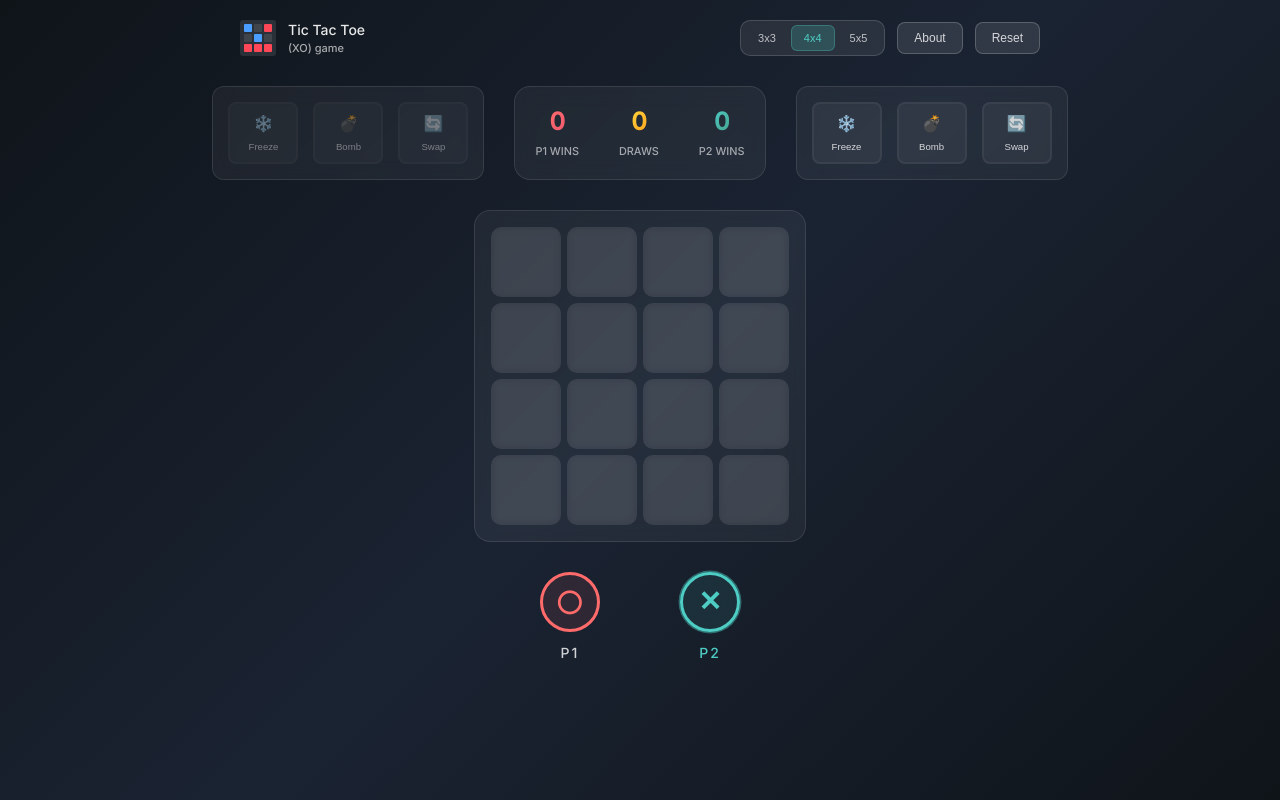
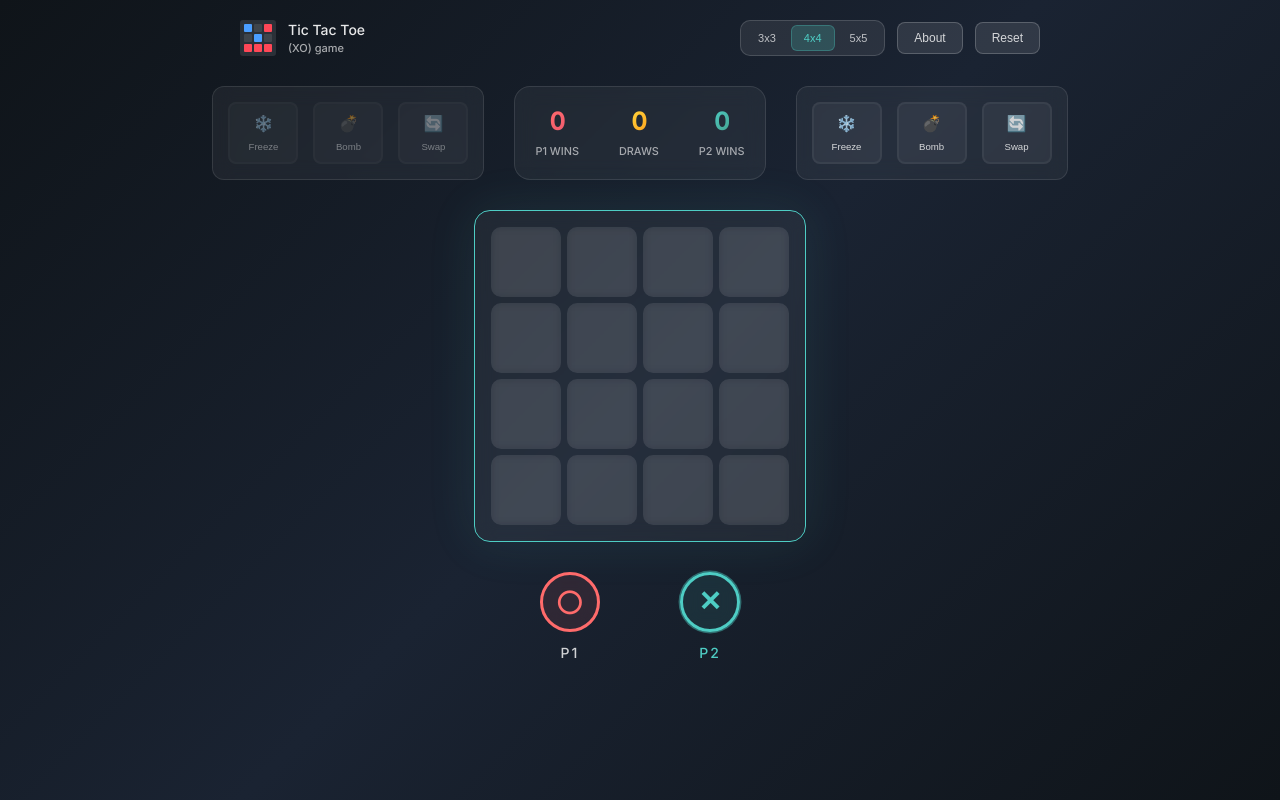
Before and after one commit to mahmoudalnkeeb/tic-tac-toe-multiplayer, a Next.js app: page / in a window 1280 px wide. Built offline with nearby package versions, Linux system fonts and the light colour scheme.

Commit message:
feat(XOBoard): change boarder color of the board based on player turn color

```diff
--- a/src/components/XOGame/XOBoard/XOBoard.jsx
+++ b/src/components/XOGame/XOBoard/XOBoard.jsx
@@ -1,13 +1,15 @@
+import { SYMBOL_X } from "@/data/constants";
 import { useXOStore } from "@/stores/xo.store/xo.store";
 import BoardRow from "./BoardRow/BoardRow";
 import WinnerPopUp from "./WinnerPopUp/WinnerPopUp";
 import s from "./XOBoard.module.scss";
 
 const XOBoard = () => {
-  const { board } = useXOStore((state) => state);
+  const { board, playerTurn } = useXOStore((state) => state);
+  const playerTurnClass = playerTurn === SYMBOL_X ? s.xTurn : s.oTurn;
 
   return (
-    <div className={s.board}>
+    <div className={`${s.board} ${playerTurnClass}`}>
       {board.map((row, rowIndex) => (
         <BoardRow key={rowIndex} row={row} rowIndex={rowIndex} />
       ))}
--- a/src/components/XOGame/XOBoard/XOBoard.module.scss
+++ b/src/components/XOGame/XOBoard/XOBoard.module.scss
@@ -8,6 +8,16 @@
   border-radius: 16px;
   border: 1px solid rgba(255, 255, 255, 0.1);
   backdrop-filter: blur(10px);
+
+  &.xTurn {
+    border-color: #4ecdc4;
+    box-shadow: 0 0 50px rgba(78, 205, 196, 0.1);
+  }
+
+  &.oTurn {
+    border-color: #ff6b6b;
+    box-shadow: 0 0 50px rgba(255, 107, 107, 0.1);
+  }
 }
 
 @include m.medium {
```
